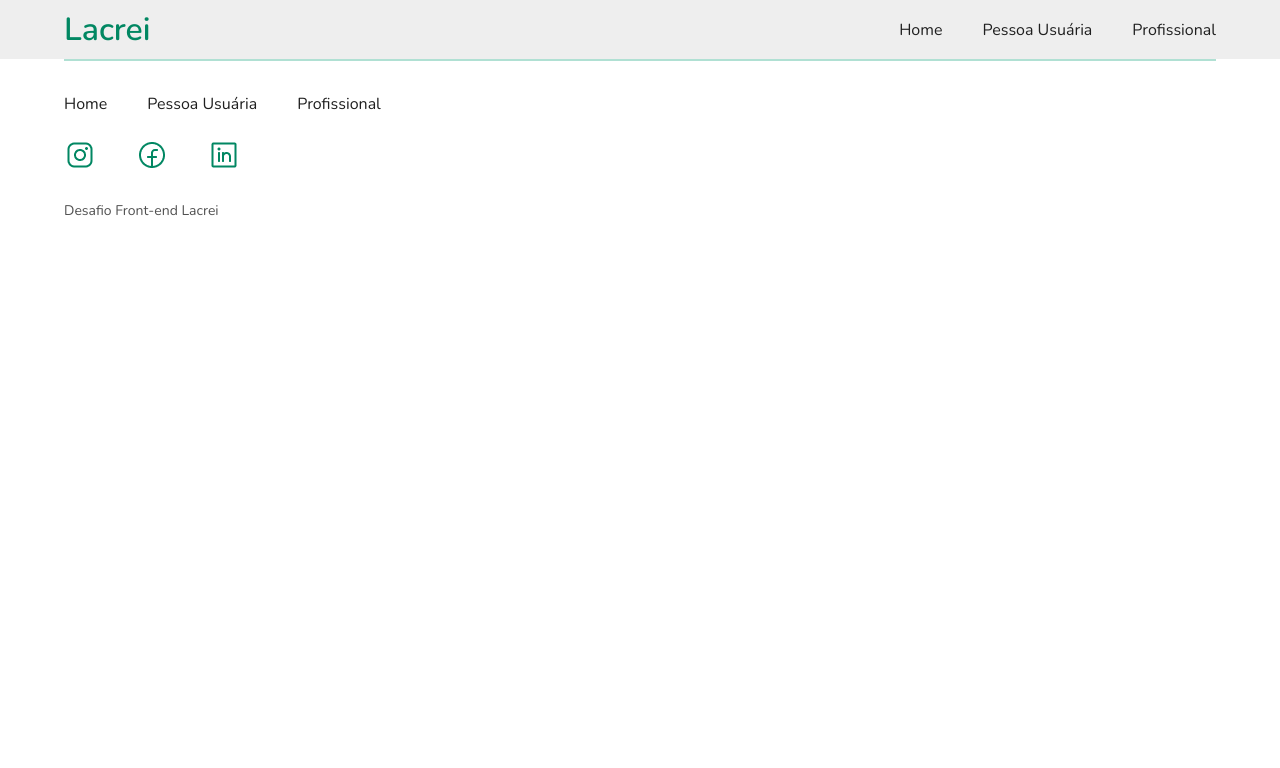
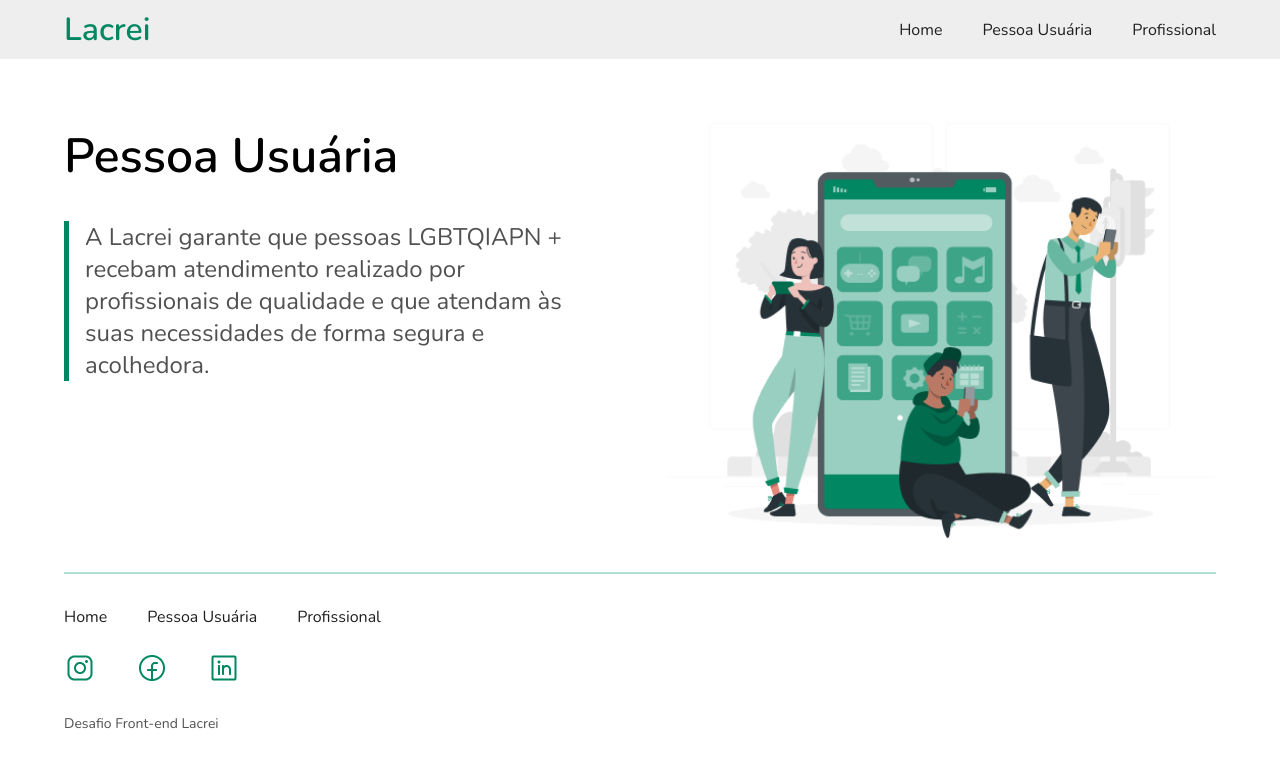
Before and after one commit to alevieiramoreira/lacrei-challenge, a React (Create React App) app: page /user in a window 1280 px wide. Shown: the top 768 px of the page. Built offline with nearby package versions, Linux system fonts and the light colour scheme.

Commit message:
adiciona rota de user page

```diff
--- a/src/App.tsx
+++ b/src/App.tsx
@@ -1,11 +1,12 @@
 import { Helmet } from 'react-helmet';
-import { BrowserRouter as Router, Route, Routes, Link } from 'react-router-dom';
+import { BrowserRouter as Router, Route, Routes } from 'react-router-dom';
 
 import MainPage from 'Pages/Main';
 import GlobalStyle from 'styles/global';
 import Header from 'components/Header';
 import Footer from 'components/Footer';
 import ProfessionalPage from 'Pages/Professional';
+import UserPage from 'Pages/User';
 
 function App() {
   return (
@@ -47,6 +48,14 @@ function App() {
               </>
             }
           />
+          <Route
+            path="/user"
+            element={
+              <>
+                <UserPage />
+              </>
+            }
+          />
         </Routes>
       </Router>
       <Footer currentPage="professional" />
--- /dev/null
+++ b/src/Pages/User/index.tsx
@@ -0,0 +1,24 @@
+import Logo from 'components/Logo';
+import Text from 'components/Text';
+import * as S from './styles';
+
+const UserPage = () => {
+  return (
+    <S.Wrapper>
+      <S.IntroContainer>
+        <Text as="h1" value="Pessoa Usuária" />
+        <S.LeftDivider>
+          <Text
+            as="p"
+            value="A Lacrei garante que pessoas LGBTQIAPN + recebam atendimento realizado por profissionais de qualidade e que atendam às suas necessidades de forma segura e acolhedora."
+          />
+        </S.LeftDivider>
+      </S.IntroContainer>
+      <div>
+        <Logo altText="a" url="logo-2.png" size={55} />
+      </div>
+    </S.Wrapper>
+  );
+};
+
+export default UserPage;
--- /dev/null
+++ b/src/Pages/User/styles.ts
@@ -0,0 +1,25 @@
+import styled from 'styled-components';
+
+export const Wrapper = styled.main`
+  background-color: #fff;
+  width: 100%;
+  display: flex;
+  justify-content: space-between;
+  padding: 6.4rem;
+  padding-bottom: 1.6rem;
+`;
+
+export const IntroContainer = styled.div`
+  justify-content: space-between;
+  width: 52rem;
+  > * {
+    &:first-child {
+      margin-bottom: 3.2rem;
+    }
+  }
+`;
+
+export const LeftDivider = styled.div`
+  border-left: 5px solid #018762;
+  padding-left: 1.6rem;
+`;
--- a/src/components/Footer/index.tsx
+++ b/src/components/Footer/index.tsx
@@ -49,7 +49,7 @@ const Footer = ({ currentPage }: HeaderProps) => {
               <Link
                 type="link"
                 text={page.text}
-                href={`/${page.key}`}
+                href={page.key === 'main' ? `/` : `/${page.key}`}
                 key={page.key}
                 aria-current={currentPage === page.key ? 'page' : undefined}
               />
--- a/src/components/Header/index.tsx
+++ b/src/components/Header/index.tsx
@@ -31,7 +31,7 @@ const Header = ({ currentPage }: HeaderProps) => {
               <Link
                 type="link"
                 text={page.text}
-                href="/"
+                href={page.key === 'main' ? `/` : `/${page.key}`}
                 key={page.key}
                 aria-current={currentPage === page.key ? 'page' : undefined}
               />
```
Also changed, not shown: package.json (+1 -16 lines), .eslintrc.json, 1 other file (tests, documents, lock files or other folders).
